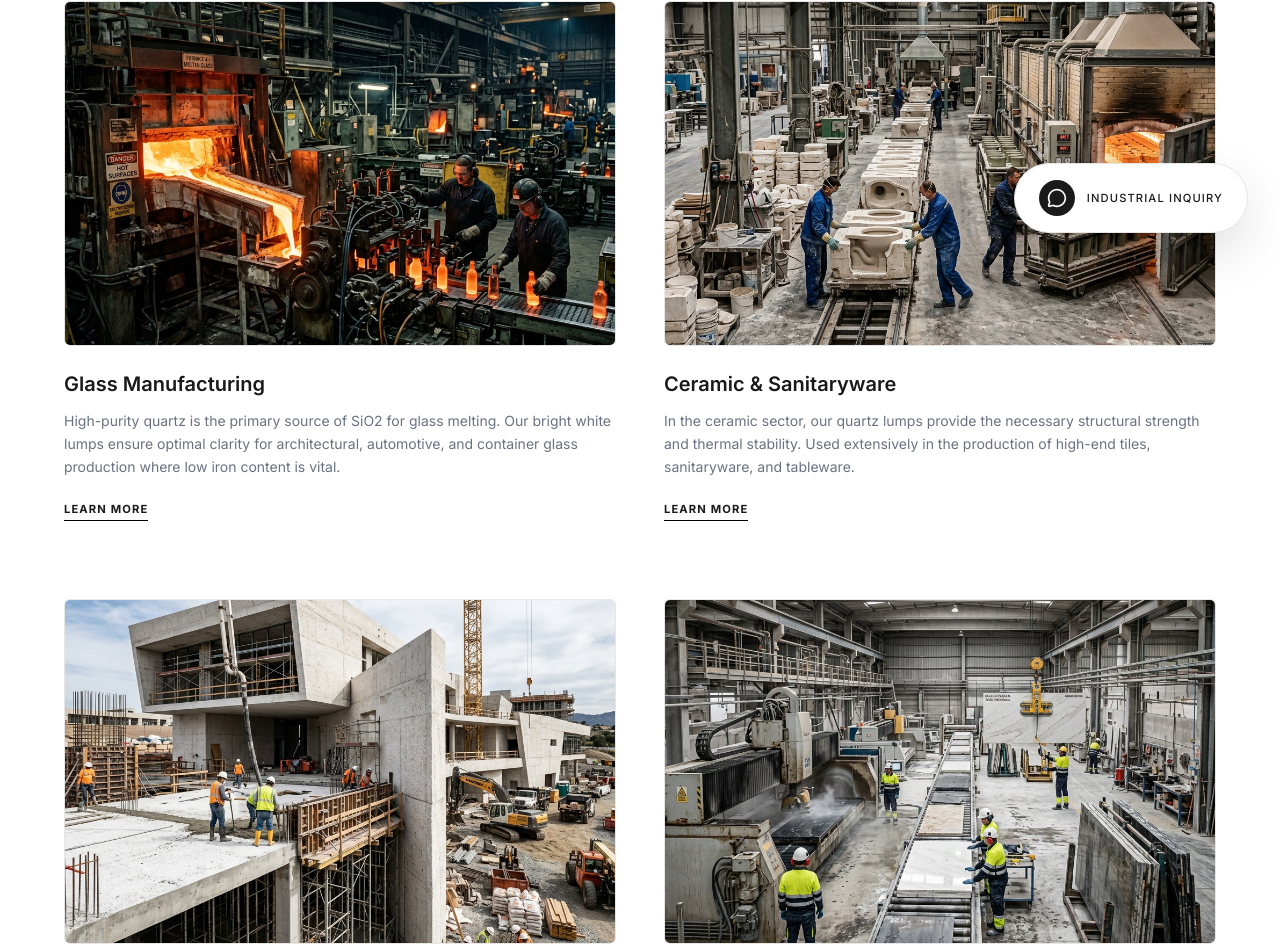
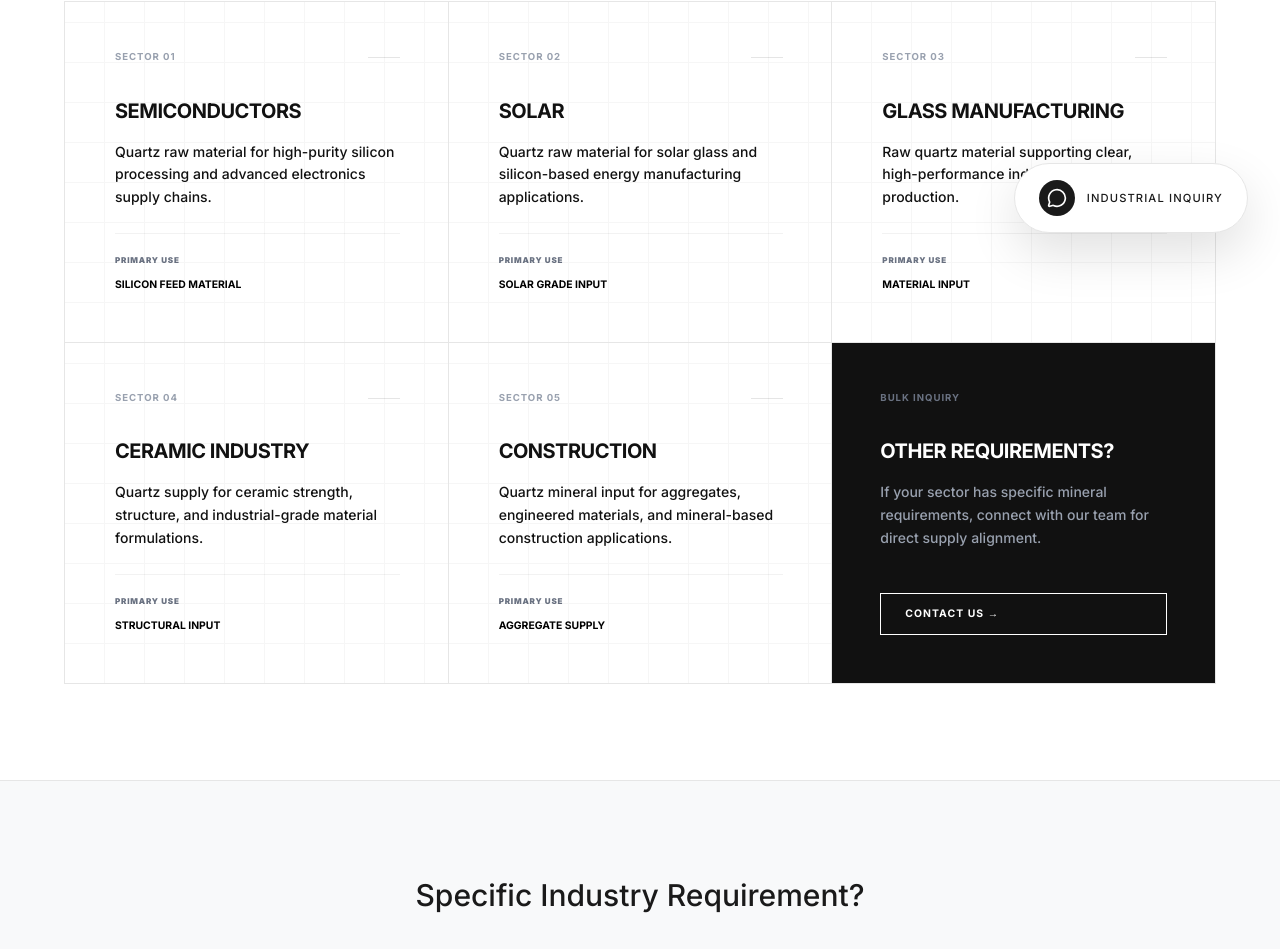
Before and after one commit to ssrminesandmineralspvtltd/mining, a Next.js app: page /applications in a window 1280 px wide. Shown: the part 535-1484 px from the top of the page. Built offline with nearby package versions, Linux system fonts and the light colour scheme.

Commit message:
feat: 5-sector update (semiconductors/solar/glass/ceramic/construction), exact hero copy, quarry-direct messaging, phone 7981392465 fully removed

```diff
--- a/app/applications/page.tsx
+++ b/app/applications/page.tsx
@@ -1,8 +1,45 @@
 "use client";
 import React from 'react';
-import Image from 'next/image';
 import { motion } from 'framer-motion';
-import AppCard from '@/components/AppCard';
+import Link from 'next/link';
+
+const sectors = [
+  {
+    num: "01",
+    title: "Semiconductors",
+    desc: "Quartz raw material for high-purity silicon processing and advanced electronics supply chains.",
+    use: "Silicon Feed Material",
+    note: "Raw quartz input — further processing required for semiconductor-grade refinement."
+  },
+  {
+    num: "02",
+    title: "Solar",
+    desc: "Quartz raw material for solar glass and silicon-based energy manufacturing applications.",
+    use: "Solar Grade Input",
+    note: "Raw mineral supply for downstream solar manufacturing processes."
+  },
+  {
+    num: "03",
+    title: "Glass Manufacturing",
+    desc: "Raw quartz material supporting clear, high-performance industrial glass production.",
+    use: "Material Input",
+    note: "SiO2 source for glass melting — architectural, automotive, and container applications."
+  },
+  {
+    num: "04",
+    title: "Ceramic Industry",
+    desc: "Quartz supply for ceramic strength, structure, and industrial-grade material formulations.",
+    use: "Structural Input",
+    note: "Used in tiles, sanitaryware, and industrial ceramic formulations."
+  },
+  {
+    num: "05",
+    title: "Construction",
+    desc: "Quartz mineral input for aggregates, engineered materials, and mineral-based construction applications.",
+    use: "Aggregate Supply",
+    note: "Premium aggregates for architectural concrete and mineral-based finishes."
+  }
+];
 
 const ApplicationsPage = () => {
   return (
@@ -18,46 +55,73 @@ const ApplicationsPage = () => {
             <span className="text-[0.7rem] uppercase font-bold tracking-[0.3em] text-gray-400 mb-4 block">Sector Expertise</span>
             <h1 className="text-5xl md:text-6xl font-light tracking-tight mb-8">Industrial Applications</h1>
             <p className="text-lg text-gray-500 max-w-2xl mx-auto leading-relaxed">
-              Our raw white quartz lumps serve as critical raw material inputs for various high-precision manufacturing industries.
+              Quarry-origin raw white quartz supply for key industrial sectors. Specifications and bulk supply details shared on request.
             </p>
           </motion.div>
         </div>
       </section>
 
-      {/* Applications Grid */}
+      {/* Applications Grid — 5 Sectors */}
       <section className="py-24">
-        <div className="max-w-[1440px] mx-auto px-[5%] grid grid-cols-1 md:grid-cols-2 gap-x-12 gap-y-20">
-          <AppCard
-            title="Glass Manufacturing"
-            image="/images/glass.png"
-            description="High-purity quartz is the primary source of SiO2 for glass melting. Our bright white lumps ensure optimal clarity for architectural, automotive, and container glass production where low iron content is vital."
-          />
-          <AppCard
-            title="Ceramic & Sanitaryware"
-            image="/images/ceramic.png"
-            description="In the ceramic sector, our quartz lumps provide the necessary structural strength and thermal stability. Used extensively in the production of high-end tiles, sanitaryware, and tableware."
-          />
-          <AppCard
-            title="Construction & Architecture"
-            image="/images/construction.png"
-            description="Our raw lumps are used as premium aggregates for architectural concrete, exposed aggregate finishes, and decorative landscaping where a pure white mineral appearance is required."
-          />
-          <AppCard
-            title="Engineered Stone & Industrial Minerals"
-            image="/images/stone.png"
-            description="The luxury quartz surface industry relies on consistent raw lumps for crushing and processing. Our material provides the aesthetic and physical foundation for high-performance engineered stone slabs."
-          />
+        <div className="max-w-[1440px] mx-auto px-[5%]">
+          <div className="grid grid-cols-1 md:grid-cols-2 lg:grid-cols-3 gap-px bg-[#E6E6E6] border border-[#E6E6E6]">
+            {sectors.map((sector, idx) => (
+              <motion.div
+                key={idx}
+                initial={{ opacity: 0, y: 20 }}
+                whileInView={{ opacity: 1, y: 0 }}
+                viewport={{ once: true }}
+                transition={{ duration: 0.5, delay: idx * 0.08 }}
+                className="bg-white group relative overflow-hidden"
+              >
+                <div className="absolute inset-0 opacity-[0.03] pointer-events-none" style={{ backgroundImage: 'repeating-linear-gradient(0deg,transparent,transparent 39px,#000 39px,#000 40px),repeating-linear-gradient(90deg,transparent,transparent 39px,#000 39px,#000 40px)' }}></div>
+                <div className="p-10 lg:p-12 flex flex-col h-full border-l-2 border-transparent group-hover:border-black transition-all duration-500 min-h-[300px]">
+                  <div className="flex justify-between items-center mb-8">
+                    <span className="text-[0.6rem] font-bold uppercase tracking-widest text-gray-400">Sector {sector.num}</span>
+                    <div className="w-8 h-px bg-black/10"></div>
+                  </div>
+                  <h2 className="text-xl font-bold uppercase tracking-tight mb-4 text-[#111111]">{sector.title}</h2>
+                  <p className="text-sm text-[#111111] font-medium leading-relaxed mb-6 flex-1">{sector.desc}</p>
+                  <div className="pt-5 border-t border-black/5">
+                    <span className="text-[0.5rem] font-black text-gray-500 uppercase tracking-widest block mb-1">Primary Use</span>
+                    <span className="text-[0.65rem] font-bold uppercase text-black">{sector.use}</span>
+                  </div>
+                </div>
+              </motion.div>
+            ))}
+            {/* 6th cell — CTA to balance the 3-col grid */}
+            <motion.div
+              initial={{ opacity: 0, y: 20 }}
+              whileInView={{ opacity: 1, y: 0 }}
+              viewport={{ once: true }}
+              transition={{ duration: 0.5, delay: 0.45 }}
+              className="bg-[#111111] group relative overflow-hidden"
+            >
+              <div className="p-10 lg:p-12 flex flex-col h-full justify-between min-h-[300px]">
+                <div>
+                  <span className="text-[0.6rem] font-bold uppercase tracking-widest text-gray-500 block mb-8">Bulk Inquiry</span>
+                  <h2 className="text-xl font-bold uppercase tracking-tight mb-4 text-white">Other Requirements?</h2>
+                  <p className="text-sm text-gray-400 font-medium leading-relaxed">
+                    If your sector has specific mineral requirements, connect with our team for direct supply alignment.
+                  </p>
+                </div>
+                <Link href="/contact" className="mt-8 inline-block border border-white text-white text-[0.65rem] font-bold uppercase tracking-widest px-6 py-3 hover:bg-white hover:text-black transition-all duration-300">
+                  Contact Us →
+                </Link>
+              </div>
+            </motion.div>
+          </div>
         </div>
       </section>
 
       {/* CTA */}
-      <section className="py-24 bg-[#F8F9FA]">
+      <section className="py-24 bg-[#F8F9FA] border-t border-[#E6E6E6]">
         <div className="max-w-[1440px] mx-auto px-[5%] text-center">
           <h2 className="text-3xl font-medium mb-8">Specific Industry Requirement?</h2>
           <p className="text-gray-500 mb-10 max-w-xl mx-auto">
-            If your application requires specific mineral characteristics, connect with our technical team to discuss bulk supply alignment.
+            Connect with our quarry supply team to discuss bulk material requirements, specifications, and export logistics.
           </p>
-          <a href="/contact" className="btn-primary inline-block">Consult with Us</a>
+          <Link href="/contact" className="btn-primary inline-block">Get in Touch</Link>
         </div>
       </section>
     </div>
--- a/app/page.tsx
+++ b/app/page.tsx
@@ -44,7 +44,7 @@ export default function Home() {
 
                 <div className="flex flex-col md:flex-row gap-6 lg:gap-12 items-start md:items-center">
                   <p className="text-base lg:text-lg text-[#111111] font-medium max-w-sm leading-relaxed border-l-4 border-black pl-6 lg:pl-8">
-                    Quarry-source white quartz lumps supplied directly to industrial buyers and bulk procurement chains.
+                    Supplying raw white quartz lumps for industrial buyers and bulk procurement, with bulk export services worldwide.
                   </p>
 
                   <div className="flex flex-col sm:flex-row gap-4 w-full sm:w-auto">
@@ -113,33 +113,33 @@ export default function Home() {
               <h2 className="h-section text-[#111111]">Industrial <br/>Supply Applications</h2>
             </div>
             <p className="text-sm text-[#111111] font-medium max-w-xs leading-relaxed italic border-l-4 border-black pl-6">
-              "Serving industrial buyers across glass, ceramic, and mineral-based applications."
+              "Quarry-origin raw white quartz supply for semiconductors, solar, glass, ceramic, and construction industries."
             </p>
           </div>
         </div>
 
-        <div className="container-wide grid grid-cols-1 lg:grid-cols-12 gap-6 lg:gap-px bg-transparent lg:bg-[#E6E6E6] lg:border border-[#E6E6E6]">
+        <div className="container-wide grid grid-cols-1 sm:grid-cols-2 lg:grid-cols-3 gap-px bg-[#E6E6E6] border border-[#E6E6E6]">
           {[
-            { title: "Glass Manufacturing", span: "lg:col-span-8", desc: "SiO2 source for architectural and container glass clarity.", use: "Material Input" },
-            { title: "Ceramic Industry", span: "lg:col-span-4", desc: "Providing structural strength for industrial ceramic production.", use: "Structural Input" },
-            { title: "Construction", span: "lg:col-span-4", desc: "Aggregates for architectural concrete and mineral-based landscaping.", use: "Aggregate Supply" },
-            { title: "Engineered Stone", span: "lg:col-span-8", desc: "Mineral foundation for high-performance quartz surfaces.", use: "Base Material" }
+            { num: "01", title: "Semiconductors", desc: "Quartz raw material for high-purity silicon processing and advanced electronics supply chains.", use: "Silicon Feed Material" },
+            { num: "02", title: "Solar", desc: "Quartz raw material for solar glass and silicon-based energy manufacturing applications.", use: "Solar Grade Input" },
+            { num: "03", title: "Glass Manufacturing", desc: "Raw quartz material supporting clear, high-performance industrial glass production.", use: "Material Input" },
+            { num: "04", title: "Ceramic Industry", desc: "Quartz supply for ceramic strength, structure, and industrial-grade material formulations.", use: "Structural Input" },
+            { num: "05", title: "Construction", desc: "Quartz mineral input for aggregates, engineered materials, and mineral-based construction applications.", use: "Aggregate Supply" }
           ].map((item, idx) => (
             <div
               key={idx}
-              className={`${item.span} bg-white relative group border-x border-b border-[#E6E6E6] lg:border-none rounded-b-xl lg:rounded-none overflow-hidden first:border-t first:rounded-t-xl`}
+              className="bg-white relative group overflow-hidden"
             >
               <div className="absolute inset-0 opacity-[0.03] technical-grid pointer-events-none"></div>
-
-              <div className="p-8 lg:p-16 relative z-10 flex flex-col h-full bg-white/80 border-l-2 border-transparent group-hover:border-black transition-all duration-500">
-                <div className="flex justify-between items-center mb-10">
-                   <span className="text-[0.6rem] font-bold uppercase tracking-widest text-gray-400">Sector 0{idx + 1}</span>
-                   <div className="w-8 h-px bg-black/10"></div>
+              <div className="p-8 lg:p-12 relative z-10 flex flex-col h-full bg-white/80 border-l-2 border-transparent group-hover:border-black transition-all duration-500 min-h-[260px]">
+                <div className="flex justify-between items-center mb-8">
+                  <span className="text-[0.6rem] font-bold uppercase tracking-widest text-gray-400">Sector {item.num}</span>
+                  <div className="w-8 h-px bg-black/10"></div>
                 </div>
-                <h3 className="text-xl lg:text-2xl font-bold uppercase tracking-tight mb-4 lg:mb-6 text-[#111111]">{item.title}</h3>
-                <p className="text-sm text-[#111111] font-medium max-w-sm leading-relaxed mb-8">{item.desc}</p>
-                <div className="mt-auto pt-6 border-t border-black/5 flex flex-col">
-                  <span className="text-[0.5rem] font-black text-gray-500 uppercase tracking-widest mb-1">Primary Use</span>
+                <h3 className="text-lg lg:text-xl font-bold uppercase tracking-tight mb-4 text-[#111111]">{item.title}</h3>
+                <p className="text-sm text-[#111111] font-medium leading-relaxed mb-8 flex-1">{item.desc}</p>
+                <div className="pt-5 border-t border-black/5">
+                  <span className="text-[0.5rem] font-black text-gray-500 uppercase tracking-widest block mb-1">Primary Use</span>
                   <span className="text-[0.65rem] font-bold uppercase text-black">{item.use}</span>
                 </div>
               </div>
```
